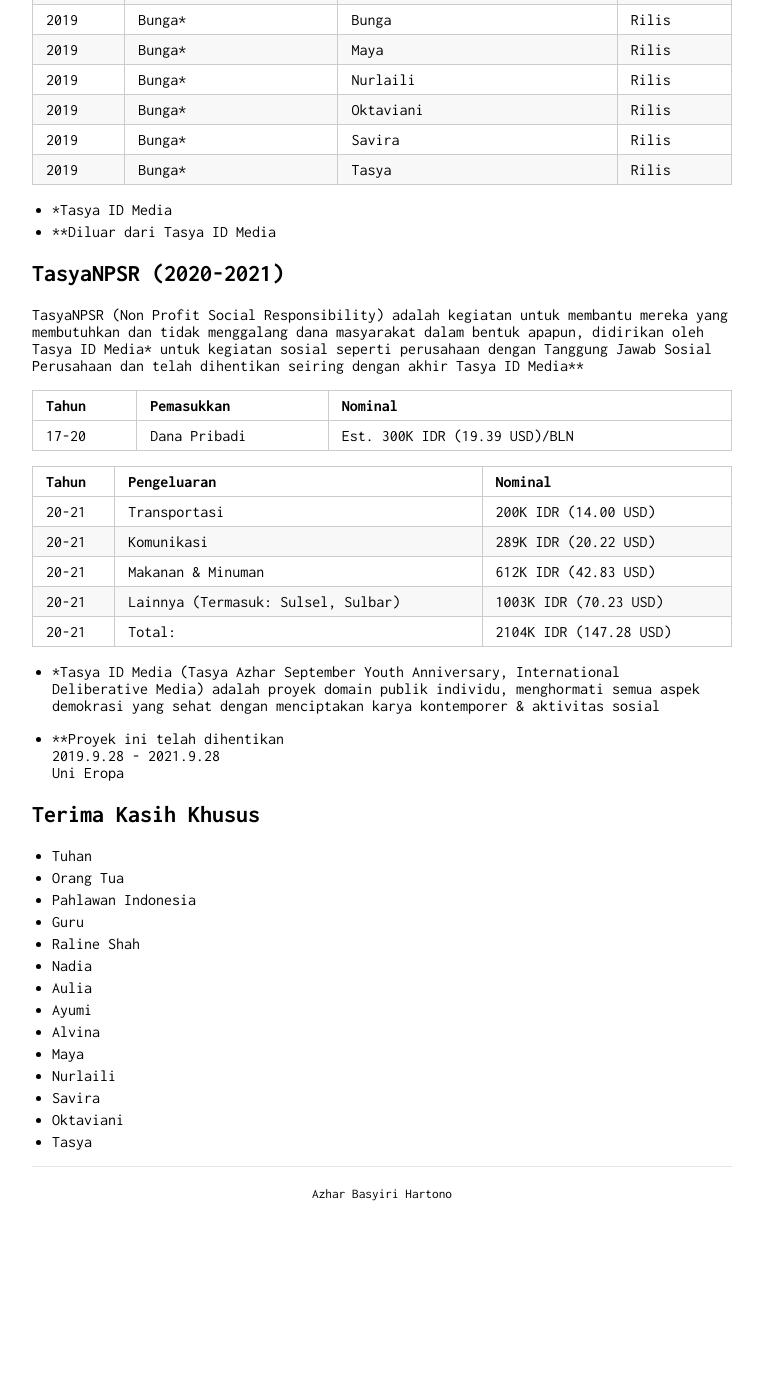
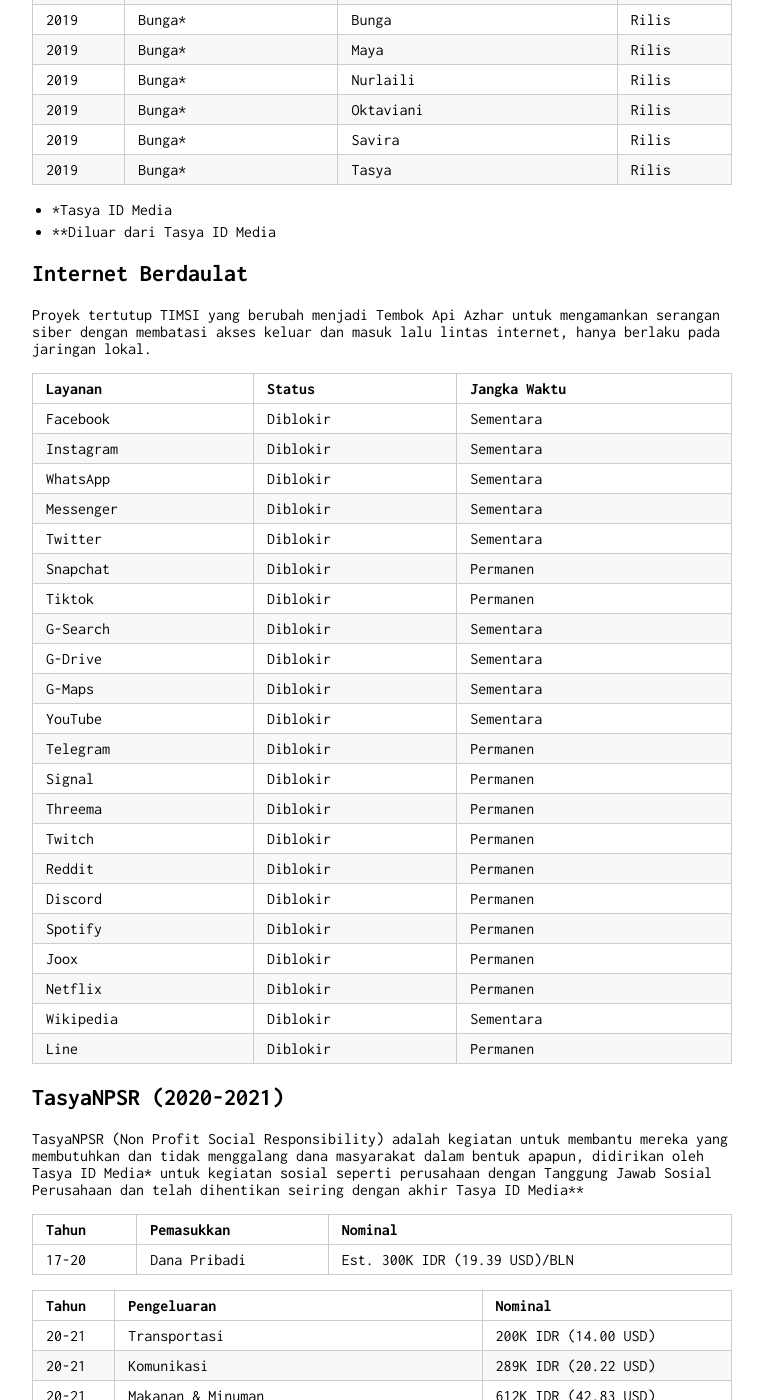
Before and after one commit to intrapegasus/id, a Jekyll site: the page built from index.md, in a window 1280 px wide and 1400 px high, scrolled down 1058 px. Shown: the whole window, without its empty margins (258-1021 px from the left). Built offline with Jekyll 4.4.1, drawn with Linux system fonts in a browser that asks for light colours; our own code applies the rules of GitHub Pages for plain Markdown files; before the commit the page ends 2259 px from its top, so only the background shows below that.

Commit message:
Update index.md

```diff
--- a/index.md
+++ b/index.md
@@ -44,6 +44,36 @@
 * **Diluar dari Tasya ID Media
 
 
+## Internet Berdaulat
+
+Proyek tertutup TIMSI yang berubah menjadi Tembok Api Azhar untuk mengamankan serangan siber dengan membatasi akses keluar dan masuk lalu lintas internet, hanya berlaku pada jaringan lokal.
+
+Layanan   | Status   | Jangka Waktu |
+--------- |----------|--------------|
+Facebook  | Diblokir | Sementara    |
+Instagram | Diblokir | Sementara    |
+WhatsApp  | Diblokir | Sementara    |
+Messenger | Diblokir | Sementara    |
+Twitter   | Diblokir | Sementara    |
+Snapchat  | Diblokir | Permanen     |
+Tiktok    | Diblokir | Permanen     |
+G-Search  | Diblokir | Sementara    |
+G-Drive   | Diblokir | Sementara    |
+G-Maps    | Diblokir | Sementara    |
+YouTube   | Diblokir | Sementara    |
+Telegram  | Diblokir | Permanen     |
+Signal    | Diblokir | Permanen     |
+Threema   | Diblokir | Permanen     |
+Twitch    | Diblokir | Permanen     |
+Reddit    | Diblokir | Permanen     |
+Discord   | Diblokir | Permanen     |
+Spotify   | Diblokir | Permanen     |
+Joox      | Diblokir | Permanen     |
+Netflix   | Diblokir | Permanen     |
+Wikipedia | Diblokir | Sementara    |
+Line      | Diblokir | Permanen     |
+
+
 ## TasyaNPSR (2020-2021)
 TasyaNPSR (Non Profit Social Responsibility) adalah kegiatan untuk membantu mereka yang membutuhkan dan tidak menggalang dana masyarakat dalam bentuk apapun, didirikan oleh Tasya ID Media* untuk kegiatan sosial seperti perusahaan dengan Tanggung Jawab Sosial Perusahaan dan telah dihentikan seiring dengan akhir Tasya ID Media**
 
```
